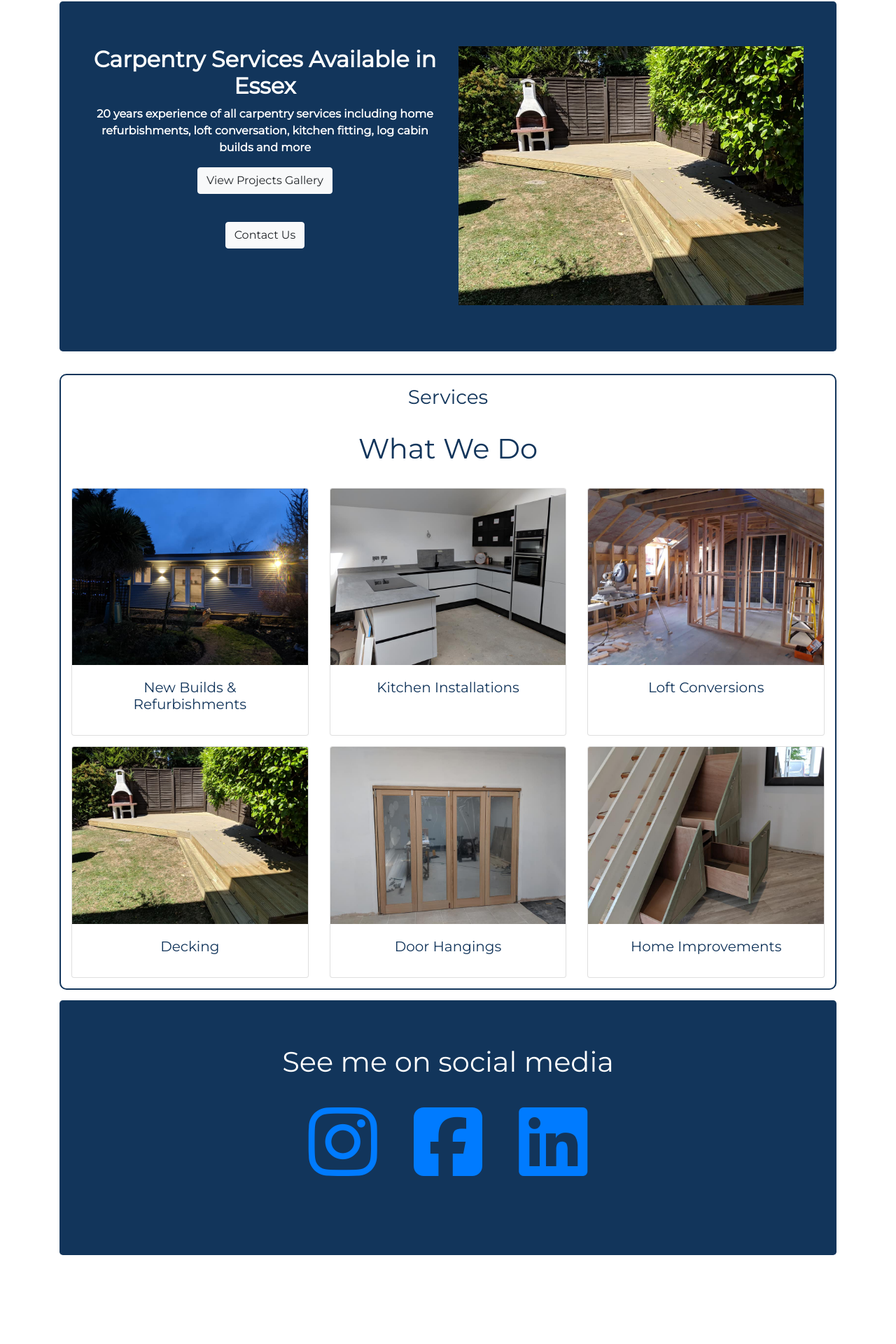
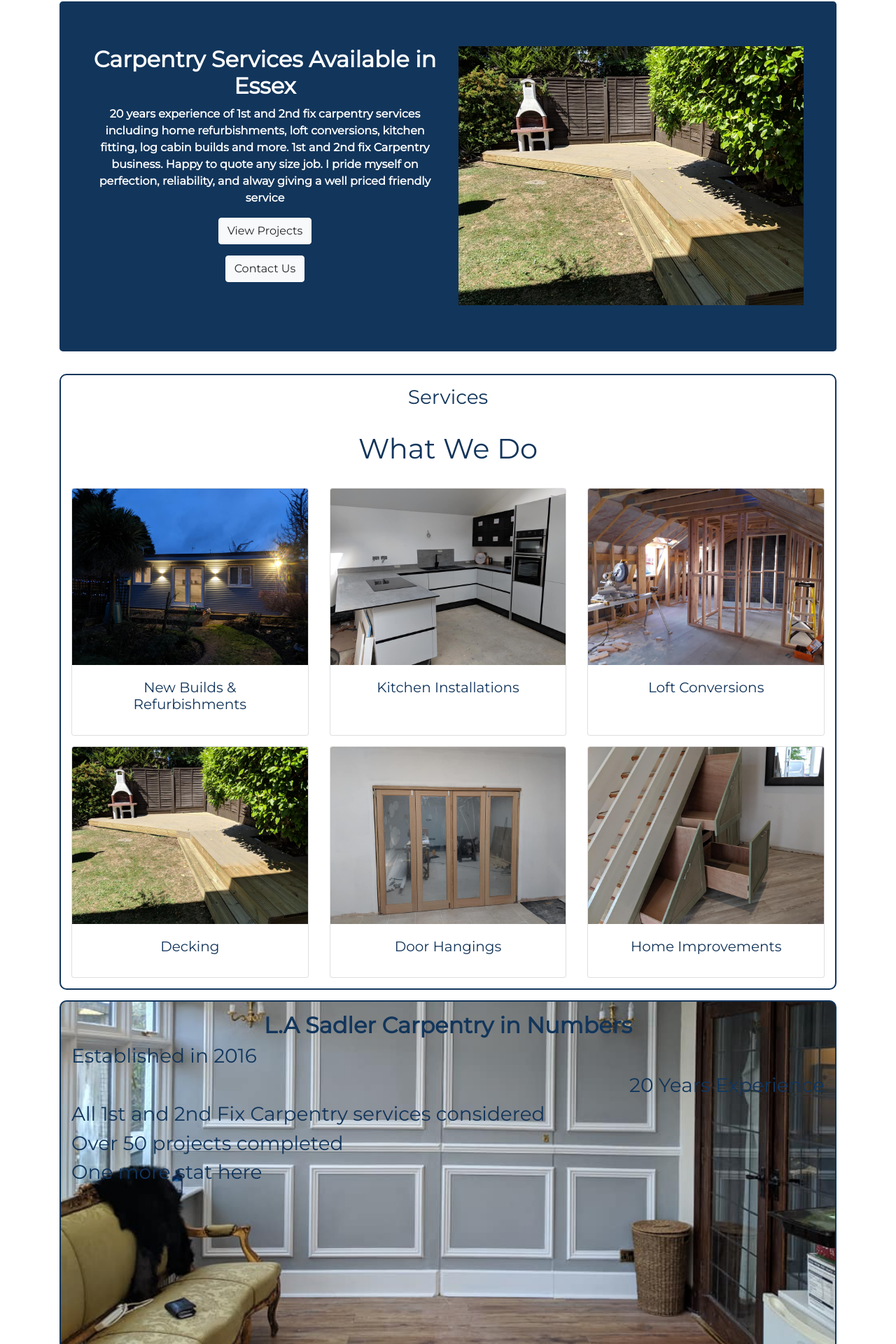
Before and after one commit to HottScall/Concept-Website, a React (Create React App) app: page / in a window 1280 px wide. Shown: the part 114-2034 px from the top of the page at 70% size. Before the commit the page ends 1939 px from the top, so only its background shows below. Built offline with nearby package versions, Linux system fonts and the light colour scheme; some icons are missing.

Commit message:
Minor text changes to Home Jumbotron, removed the Navbar Collaps e from NavigationBar. Added a new component, Home Stats container which will provide the company in numbers.

```diff
--- a/src/Home.js
+++ b/src/Home.js
@@ -2,12 +2,14 @@
 import { HomeJumbotron } from "./components/HomeJumbotron";
 import { HomeContainer } from "./components/HomeContainer";
 import { HomeSocial } from "./components/HomeSocial";
+import { HomeStatsContainer } from "./components/HomeStatsContainer";
 import index from "./index.css";
 
 export const Home = () => (
   <div className="home-page-wrapper">
     <HomeJumbotron />
     <HomeContainer />
+    <HomeStatsContainer />
     <HomeSocial />
   </div>
 );
--- a/src/components/HomeJumbotron.js
+++ b/src/components/HomeJumbotron.js
@@ -37,17 +37,19 @@
             </h2>
             <p align="center">
               <strong>
-                20 years experience of all carpentry services including home
-                refurbishments, loft conversation, kitchen fitting, log cabin
-                builds and more
+                20 years experience of 1st and 2nd fix carpentry services
+                including home refurbishments, loft conversions, kitchen
+                fitting, log cabin builds and more. 1st and 2nd fix Carpentry
+                business. Happy to quote any size job. I pride myself on
+                perfection, reliability, and alway giving a well priced friendly
+                service
               </strong>
             </p>
             <p align="center">
               <Button variant="light" href="/projects">
-                View Projects Gallery
+                View Projects
               </Button>
             </p>
-            <br />
             <p align="center">
               <Button variant="light" href="/contact">
                 Contact Us
--- /dev/null
+++ b/src/components/HomeStatsContainer.js
@@ -0,0 +1,44 @@
+import React from "react";
+import styled from "styled-components";
+import { Container, Row, Col } from "react-bootstrap";
+import Hiddendoors from "../assets/Hiddendoors.jpg";
+
+const Styles = styled.div`
+  .container-wrapper {
+    border: 2.5px solid #12355b;
+    border-radius: 10px;
+    margin-top: 15px;
+    margin-bottom: 15px;
+    padding-bottom: 15px;
+    padding-top: 15px;
+    height: 500px;
+    background: url(${Hiddendoors}) bottom;
+    background-size: cover;
+  }
+
+  .h2,
+  h3 {
+    color: #black;
+  }
+`;
+
+export const HomeStatsContainer = () => (
+  <Styles>
+    <div className="container-wrapper">
+      <Container fluid>
+        <Row>
+          <Col>
+            <h2 align="center">
+              <strong>L.A Sadler Carpentry in Numbers</strong>
+            </h2>
+            <h3>Established in 2016</h3>
+            <h3 align="right">20 Years Experience</h3>
+            <h3>All 1st and 2nd Fix Carpentry services considered </h3>
+            <h3>Over 50 projects completed</h3>
+            <h3>One more stat here</h3>
+          </Col>
+        </Row>
+      </Container>
+    </div>
+  </Styles>
+);
--- a/src/components/Navigationbar.js
+++ b/src/components/Navigationbar.js
@@ -36,7 +36,6 @@
         <Nav.Link href="/">L.A Sadler Carpentry</Nav.Link>
       </h1>
       <Navbar.Toggle aria-controls="basic-navbar-nav" />
-
       <Nav className="ml-auto">
         <Nav.Item>
           <h4>
```
Also changed, not shown: src/assets/Hiddendoors.jpg (added).
